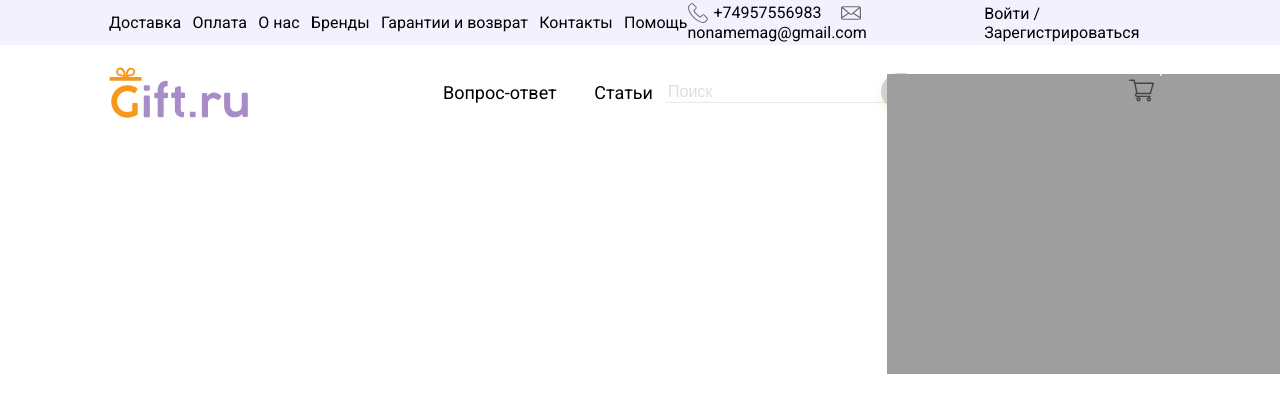
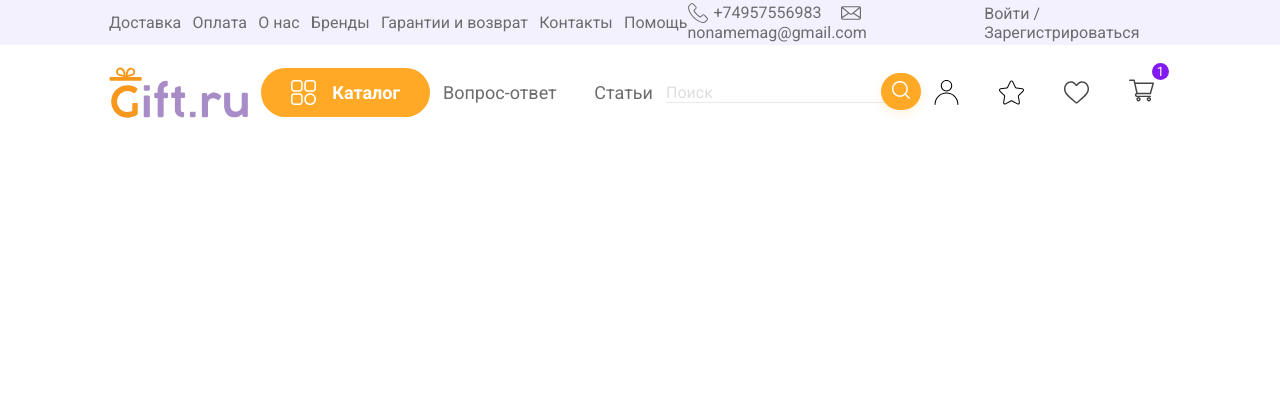
Before and after one commit to XamzatJR/vue-shop, a Vue app: page /about in a window 1280 px wide. Shown: the top 412 px of the page. Built offline with nearby package versions, Linux system fonts and the light colour scheme; grey boxes are pictures that could not be loaded.

Commit message:
add variables and fix bugs

```diff
--- a/src/App.vue
+++ b/src/App.vue
@@ -9,12 +9,33 @@ export default {
   },
 };
 </script>
-<style lang="scss">
+<style>
 @import url('https://fonts.googleapis.com/css2?family=Roboto:wght@400;500;700&display=swap');
 :root {
   --primary-btn: #535353;
-  --secondary-btn: #d1d1d1;
+  --secondary-btn: #ffa927;
+  --tertiary-btn: #d1d1d1;
+  --green-btn: #16c1a1;
+  --red-btn: #ff4d4d;
+  --purple-btn: #821bf0;
+  --pink-btn: #e127ff;
+
+  --bg-color: #ebe9ff;
+  --bgsec-color: #fff4e4;
+  --fire-color: #ffa927;
+  --stroke-color: #4f28ea;
+  --price-color: #535353;
+  --title-text-color: #535353;
+  --secondary-text-color: #ababab;
+  --header-text-color: #6c6c6c;
+  --p-text-color: #848484;
+
+  --footer: #413e70;
+  --rating: #ffa927;
+  --rating-disabled: rgba(255, 169, 39, 0.4);
+  --image-color: #e9e9e9;
 }
+*,
 body {
   margin: 0;
   padding: 0;
--- a/src/router/index.js
+++ b/src/router/index.js
@@ -1,21 +1,21 @@
-import { createRouter, createWebHistory } from "vue-router";
-import Home from "../views/Home.vue";
+import { createRouter, createWebHistory } from 'vue-router';
+import Home from '../views/Home.vue';
 
 const routes = [
   {
-    path: "/",
-    name: "Home",
+    path: '/',
+    name: 'Home',
     component: Home,
   },
-  {
-    path: "/about",
-    name: "About",
-    // route level code-splitting
-    // this generates a separate chunk (about.[hash].js) for this route
-    // which is lazy-loaded when the route is visited.
-    component: () =>
-      import(/* webpackChunkName: "about" */ "../views/About.vue"),
-  },
+  // {
+  //   path: "/about",
+  //   name: "About",
+  //   // route level code-splitting
+  //   // this generates a separate chunk (about.[hash].js) for this route
+  //   // which is lazy-loaded when the route is visited.
+  //   component: () =>
+  //     import(/* webpackChunkName: "about" */ "../views/About.vue"),
+  // },
 ];
 
 const router = createRouter({
--- a/src/views/About.vue
+++ /dev/null
@@ -1,5 +0,0 @@
-<template>
-  <div class="about">
-    <h1>This is an about page</h1>
-  </div>
-</template>
```
Also changed, not shown: src/assets/icons/loupe-icon.svg (added).
